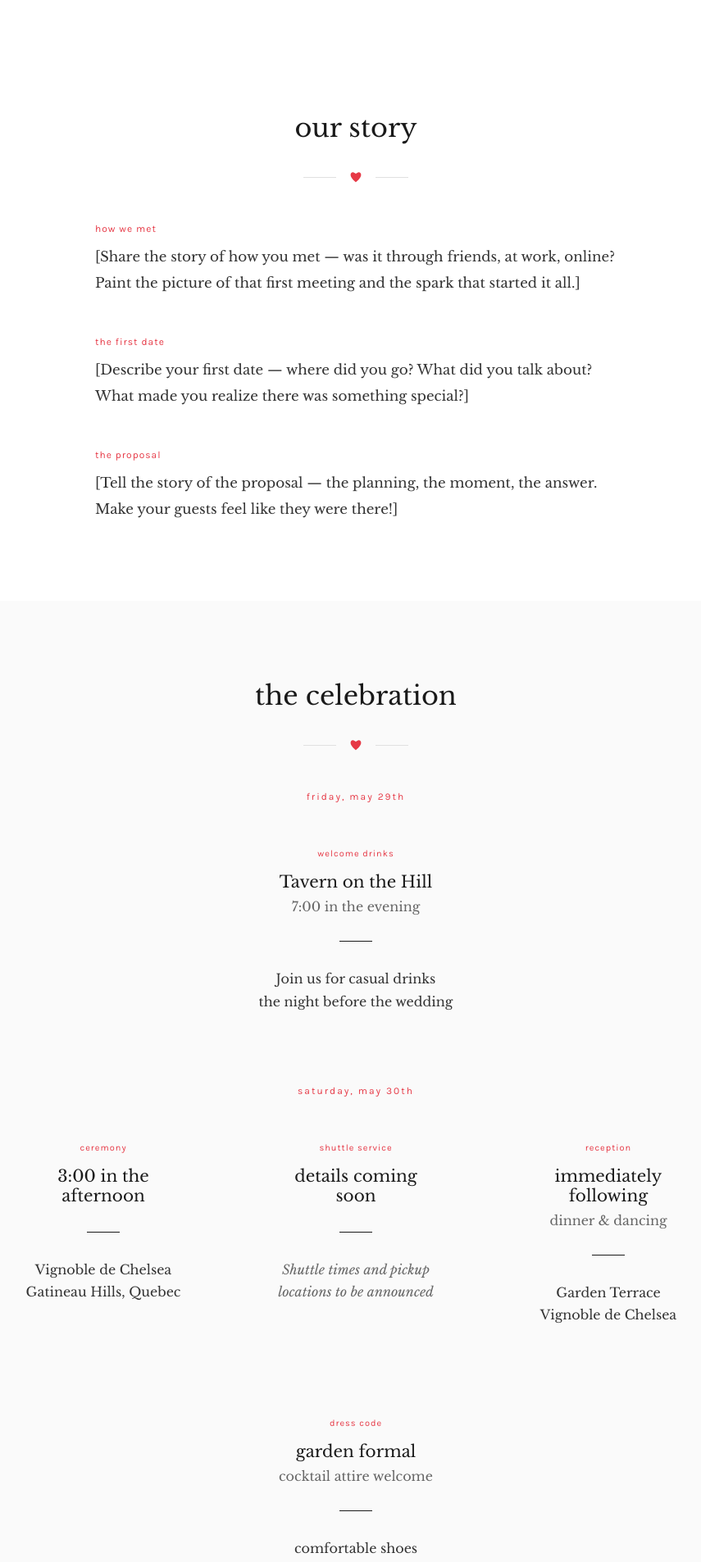
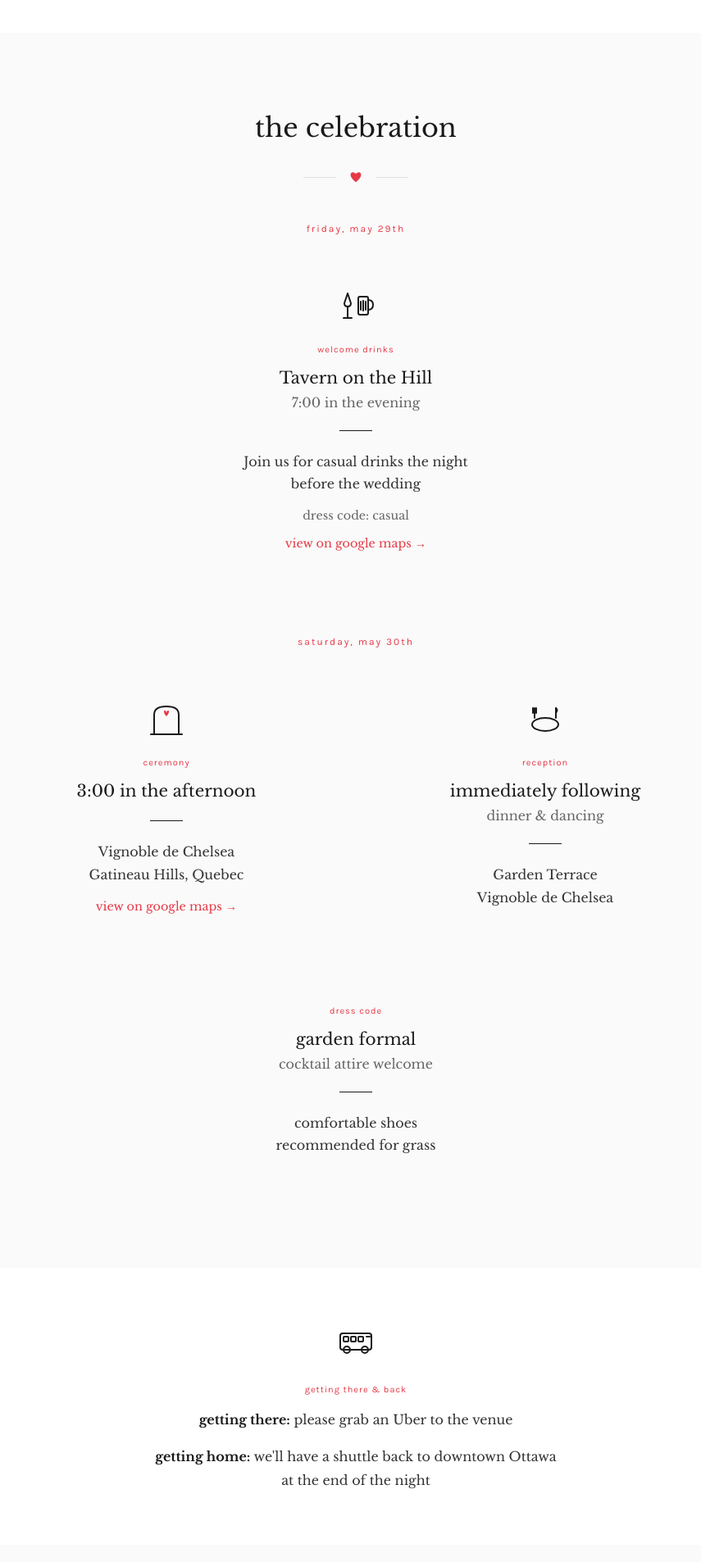
Before and after one commit to maggiejzhu-2026/weddingsite, a React (Vite) app: page / in a window 1280 px wide. Shown: the part 760-2666 px from the top of the page at 82% size, without its empty margins (206-1061 px from the left). Built offline with nearby package versions, Linux system fonts and the light colour scheme.

Commit message:
Update App.jsx

```diff
--- a/src/App.jsx
+++ b/src/App.jsx
@@ -64,6 +64,63 @@ export default function WeddingWebsite() {
     </svg>
   );
 
+  // Simple stick figure icons for events
+  const DrinksIcon = () => (
+    <svg width="50" height="50" viewBox="0 0 50 50" fill="none" stroke="#1a1a1a" strokeWidth="2" strokeLinecap="round" strokeLinejoin="round">
+      {/* Wine glass */}
+      <path d="M15 8 L15 8 L11 20 Q11 24 15 24 Q19 24 19 20 L15 8" />
+      <line x1="15" y1="24" x2="15" y2="38" />
+      <line x1="10" y1="38" x2="20" y2="38" />
+      {/* Beer mug */}
+      <rect x="28" y="12" width="12" height="22" rx="2" />
+      <path d="M40 16 Q46 16 46 22 Q46 28 40 28" />
+      <line x1="31" y1="18" x2="31" y2="28" />
+      <line x1="34" y1="17" x2="34" y2="29" />
+      <line x1="37" y1="18" x2="37" y2="28" />
+    </svg>
+  );
+
+  const CeremonyIcon = () => (
+    <svg width="50" height="50" viewBox="0 0 50 50" fill="none" stroke="#1a1a1a" strokeWidth="2" strokeLinecap="round">
+      {/* Simple arch/arbor */}
+      <path d="M10 42 L10 18 Q10 8 25 8 Q40 8 40 18 L40 42" fill="none" />
+      {/* Heart at top */}
+      <path d="M25 16 C25 13 22 12 22 14.5 C22 17 25 20 25 20 C25 20 28 17 28 14.5 C28 12 25 13 25 16Z" fill="#e63946" stroke="none"/>
+      {/* Ground line */}
+      <line x1="6" y1="42" x2="44" y2="42" />
+    </svg>
+  );
+
+  const DinnerIcon = () => (
+    <svg width="50" height="50" viewBox="0 0 50 50" fill="none" stroke="#1a1a1a" strokeWidth="2" strokeLinecap="round">
+      {/* Plate */}
+      <ellipse cx="25" cy="30" rx="16" ry="8" />
+      {/* Fork */}
+      <line x1="12" y1="10" x2="12" y2="22" />
+      <line x1="10" y1="10" x2="10" y2="16" />
+      <line x1="14" y1="10" x2="14" y2="16" />
+      {/* Knife */}
+      <line x1="38" y1="10" x2="38" y2="22" />
+      <path d="M38 10 Q41 12 38 16" />
+    </svg>
+  );
+
+  const ShuttleIcon = () => (
+    <svg width="50" height="50" viewBox="0 0 50 50" fill="none" stroke="#1a1a1a" strokeWidth="2" strokeLinecap="round" strokeLinejoin="round">
+      {/* Bus body */}
+      <rect x="6" y="16" width="38" height="20" rx="3" />
+      {/* Windows */}
+      <rect x="10" y="20" width="6" height="6" rx="1" />
+      <rect x="19" y="20" width="6" height="6" rx="1" />
+      <rect x="28" y="20" width="6" height="6" rx="1" />
+      {/* Wheels */}
+      <circle cx="14" cy="36" r="4" />
+      <circle cx="36" cy="36" r="4" />
+      {/* Front */}
+      <line x1="38" y1="20" x2="42" y2="20" />
+    </svg>
+  );
+
   return (
     <div style={{
       fontFamily: "'Libre Baskerville', Georgia, serif",
@@ -95,15 +152,6 @@ export default function WeddingWebsite() {
             opacity: 1;
             transform: translateY(0);
           }
-        }
-
-        @keyframes heartBeat {
-          0%, 100% { transform: scale(1); }
-          50% { transform: scale(1.1); }
-        }
-
-        @keyframes draw {
-          to { stroke-dashoffset: 0; }
         }
 
         .nav-link {
@@ -192,7 +240,7 @@ export default function WeddingWebsite() {
           width: 40px;
           height: 1px;
           background: #1a1a1a;
-          margin: 2rem auto;
+          margin: 1.5rem auto;
         }
 
         .heart-divider {
@@ -209,6 +257,40 @@ export default function WeddingWebsite() {
           width: 40px;
           height: 1px;
           background: #e0e0e0;
+        }
+
+        .venue-link {
+          color: #e63946;
+          text-decoration: none;
+          transition: opacity 0.3s ease;
+        }
+
+        .venue-link:hover {
+          opacity: 0.7;
+        }
+
+        .faq-item {
+          text-align: left;
+          padding: 1.5rem 0;
+          border-bottom: 1px solid #e0e0e0;
+        }
+
+        .faq-item:last-child {
+          border-bottom: none;
+        }
+
+        .faq-question {
+          font-family: 'Karla', sans-serif;
+          font-size: 14px;
+          font-weight: 500;
+          color: #1a1a1a;
+          margin-bottom: 0.5rem;
+        }
+
+        .faq-answer {
+          font-size: 1rem;
+          line-height: 1.7;
+          color: #666;
         }
       `}</style>
 
@@ -227,13 +309,13 @@ export default function WeddingWebsite() {
         borderBottom: '1px solid #f0f0f0',
         flexWrap: 'wrap'
       }}>
-        {['home', 'story', 'details', 'travel', 'rsvp'].map((section) => (
+        {['home', 'details', 'travel', 'faq', 'rsvp'].map((section) => (
           <span
             key={section}
             className={`nav-link ${activeSection === section ? 'active' : ''}`}
             onClick={() => scrollToSection(section)}
           >
-            {section === 'story' ? 'our story' : section === 'details' ? 'the day' : section}
+            {section === 'details' ? 'the day' : section}
           </span>
         ))}
       </nav>
@@ -248,18 +330,6 @@ export default function WeddingWebsite() {
         textAlign: 'center',
         padding: '6rem 2rem 4rem'
       }}>
-        <p style={{
-          fontFamily: "'Karla', sans-serif",
-          fontSize: '14px',
-          letterSpacing: '1px',
-          color: '#666',
-          marginBottom: '1.5rem',
-          textTransform: 'lowercase',
-          animation: 'fadeUp 1s ease-out'
-        }}>
-          save the date
-        </p>
-
         <h1 className="hero-names">
           jordan <span style={{ color: '#e63946' }}>&</span> maggie
         </h1>
@@ -289,70 +359,19 @@ export default function WeddingWebsite() {
         }}>
           ottawa, canada
         </p>
-      </section>
 
-      {/* Our Story Section */}
-      <section id="story" style={{
-        padding: '6rem 2rem',
-        maxWidth: '700px',
-        margin: '0 auto',
-        textAlign: 'center'
+        {/* Welcome message */}
+        <p style={{
+          maxWidth: '500px',
+          fontSize: '1.1rem',
+          fontStyle: 'italic',
+          lineHeight: 1.8,
+          color: '#555',
+          marginTop: '3rem',
+          animation: 'fadeUp 1s ease-out 0.8s both'
         }}>
-        <h2 className="section-title">our story</h2>
-
-        <div className="heart-divider">
-          <SmallHeart />
-        </div>
-
-        <div style={{ textAlign: 'left', marginTop: '3rem' }}>
-          <div style={{ marginBottom: '3rem' }}>
-            <p style={{
-              fontFamily: "'Karla', sans-serif",
-              fontSize: '12px',
-              letterSpacing: '1px',
-              textTransform: 'lowercase',
-              color: '#e63946',
-              marginBottom: '0.75rem'
-            }}>
-              how we met
+          We can't wait to celebrate with the people who mean the most to us. Thank you for being part of our story — and for making the trip to share this day with us. It truly wouldn't be the same without you.
         </p>
-            <p style={{ fontSize: '1.05rem', lineHeight: 1.9, color: '#333' }}>
-              [Share the story of how you met — was it through friends, at work, online? Paint the picture of that first meeting and the spark that started it all.]
-            </p>
-          </div>
-
-          <div style={{ marginBottom: '3rem' }}>
-            <p style={{
-              fontFamily: "'Karla', sans-serif",
-              fontSize: '12px',
-              letterSpacing: '1px',
-              textTransform: 'lowercase',
-              color: '#e63946',
-              marginBottom: '0.75rem'
-            }}>
-              the first date
-            </p>
-            <p style={{ fontSize: '1.05rem', lineHeight: 1.9, color: '#333' }}>
-              [Describe your first date — where did you go? What did you talk about? What made you realize there was something special?]
-            </p>
-          </div>
-
-          <div>
-            <p style={{
-              fontFamily: "'Karla', sans-serif",
-              fontSize: '12px',
-              letterSpacing: '1px',
-              textTransform: 'lowercase',
-              color: '#e63946',
-              marginBottom: '0.75rem'
-            }}>
-              the proposal
-            </p>
-            <p style={{ fontSize: '1.05rem', lineHeight: 1.9, color: '#333' }}>
-              [Tell the story of the proposal — the planning, the moment, the answer. Make your guests feel like they were there!]
-            </p>
-          </div>
-        </div>
       </section>
 
       {/* Event Details Section */}
@@ -368,18 +387,21 @@ export default function WeddingWebsite() {
           </div>
 
           {/* Welcome Event - May 29th */}
-          <div style={{ marginTop: '3rem', marginBottom: '3rem' }}>
+          <div style={{ marginTop: '3rem', marginBottom: '4rem' }}>
             <p style={{
               fontFamily: "'Karla', sans-serif",
               fontSize: '12px',
               letterSpacing: '2px',
               textTransform: 'lowercase',
               color: '#e63946',
-              marginBottom: '1rem'
+              marginBottom: '1.5rem'
             }}>
               friday, may 29th
             </p>
             <div className="card" style={{ maxWidth: '400px', margin: '0 auto' }}>
+              <div style={{ marginBottom: '1rem' }}>
+                <DrinksIcon />
+              </div>
               <p style={{
                 fontFamily: "'Karla', sans-serif",
                 fontSize: '11px',
@@ -390,13 +412,34 @@ export default function WeddingWebsite() {
               }}>
                 welcome drinks
               </p>
-              <p style={{ fontSize: '1.25rem', marginBottom: '0.5rem' }}>Tavern on the Hill</p>
+              <p style={{ fontSize: '1.25rem', marginBottom: '0.5rem' }}>
+                <a
+                  href="https://maps.app.goo.gl/tavern-on-the-hill"
+                  target="_blank"
+                  rel="noopener noreferrer"
+                  className="venue-link"
+                  style={{ color: '#1a1a1a', textDecoration: 'none' }}
+                >
+                  Tavern on the Hill
+                </a>
+              </p>
               <p style={{ fontSize: '1rem', color: '#666' }}>7:00 in the evening</p>
               <div className="divider" />
               <p style={{ fontSize: '1rem', lineHeight: 1.7, color: '#333' }}>
-                Join us for casual drinks<br />
-                the night before the wedding
+                Join us for casual drinks the night before the wedding
               </p>
+              <p style={{ fontSize: '0.9rem', color: '#666', marginTop: '1rem' }}>
+                dress code: casual
+              </p>
+              <a
+                href="https://maps.app.goo.gl/Uh8ybzZuXoFHWqbE7"
+                target="_blank"
+                rel="noopener noreferrer"
+                className="venue-link"
+                style={{ fontSize: '0.9rem', display: 'inline-block', marginTop: '1rem' }}
+              >
+                view on google maps →
+              </a>
             </div>
           </div>
 
@@ -407,7 +450,7 @@ export default function WeddingWebsite() {
             letterSpacing: '2px',
             textTransform: 'lowercase',
             color: '#e63946',
-            marginBottom: '1rem'
+            marginBottom: '1.5rem'
           }}>
             saturday, may 30th
           </p>
@@ -418,6 +461,9 @@ export default function WeddingWebsite() {
             gap: '1.5rem'
           }}>
             <div className="card">
+              <div style={{ marginBottom: '1rem' }}>
+                <CeremonyIcon />
+              </div>
               <p style={{
                 fontFamily: "'Karla', sans-serif",
                 fontSize: '11px',
@@ -434,28 +480,21 @@ export default function WeddingWebsite() {
                 Vignoble de Chelsea<br />
                 Gatineau Hills, Quebec
               </p>
+              <a
+                href="https://maps.app.goo.gl/m8W7idmSjBKdaefB7"
+                target="_blank"
+                rel="noopener noreferrer"
+                className="venue-link"
+                style={{ fontSize: '0.9rem', display: 'inline-block', marginTop: '1rem' }}
+              >
+                view on google maps →
+              </a>
             </div>
 
             <div className="card">
-              <p style={{
-                fontFamily: "'Karla', sans-serif",
-                fontSize: '11px',
-                letterSpacing: '1px',
-                textTransform: 'lowercase',
-                color: '#e63946',
-                marginBottom: '1rem'
-              }}>
-                shuttle service
-              </p>
-              <p style={{ fontSize: '1.25rem', marginBottom: '0.5rem' }}>details coming soon</p>
-              <div className="divider" />
-              <p style={{ fontSize: '1rem', lineHeight: 1.7, color: '#666', fontStyle: 'italic' }}>
-                Shuttle times and pickup<br />
-                locations to be announced
-              </p>
+              <div style={{ marginBottom: '1rem' }}>
+                <DinnerIcon />
               </div>
-
-            <div className="card">
               <p style={{
                 fontFamily: "'Karla', sans-serif",
                 fontSize: '11px',
@@ -501,13 +540,40 @@ export default function WeddingWebsite() {
         </div>
       </section>
 
+      {/* Shuttle Section */}
+      <section style={{
+        padding: '4rem 2rem',
+        background: '#ffffff'
+      }}>
+        <div style={{ maxWidth: '500px', margin: '0 auto', textAlign: 'center' }}>
+          <div style={{ marginBottom: '1.5rem' }}>
+            <ShuttleIcon />
+          </div>
+          <p style={{
+            fontFamily: "'Karla', sans-serif",
+            fontSize: '11px',
+            letterSpacing: '1px',
+            textTransform: 'lowercase',
+            color: '#e63946',
+            marginBottom: '1rem'
+          }}>
+            getting there & back
+          </p>
+          <p style={{ fontSize: '1rem', lineHeight: 1.8, color: '#333', marginBottom: '1rem' }}>
+            <strong style={{ color: '#1a1a1a' }}>getting there:</strong> please grab an Uber to the venue
+          </p>
+          <p style={{ fontSize: '1rem', lineHeight: 1.8, color: '#333' }}>
+            <strong style={{ color: '#1a1a1a' }}>getting home:</strong> we'll have a shuttle back to downtown Ottawa at the end of the night
+          </p>
+        </div>
+      </section>
+
       {/* Travel Section */}
       <section id="travel" style={{
         padding: '6rem 2rem',
-        maxWidth: '800px',
-        margin: '0 auto',
-        textAlign: 'center'
+        background: '#fafafa'
       }}>
+        <div style={{ maxWidth: '800px', margin: '0 auto', textAlign: 'center' }}>
           <h2 className="section-title">travel & stay</h2>
 
           <div className="heart-divider">
@@ -551,7 +617,7 @@ export default function WeddingWebsite() {
                 color: '#e63946',
                 marginBottom: '1rem'
               }}>
-              getting there
+                getting to ottawa
               </p>
               <p style={{ fontSize: '1rem', lineHeight: 1.8, color: '#333' }}>
                 <strong style={{ color: '#1a1a1a' }}>by air</strong><br />
@@ -559,8 +625,54 @@ export default function WeddingWebsite() {
               </p>
               <p style={{ fontSize: '1rem', lineHeight: 1.8, color: '#333', marginTop: '1rem' }}>
                 <strong style={{ color: '#1a1a1a' }}>by car</strong><br />
-              30 min north of downtown Ottawa
+                The venue is 30 min north of downtown Ottawa
               </p>
+              <p style={{ fontSize: '1rem', lineHeight: 1.8, color: '#333', marginTop: '1rem' }}>
+                <strong style={{ color: '#1a1a1a' }}>parking</strong><br />
+                Yes, there's parking at Vignoble de Chelsea
+              </p>
+            </div>
+          </div>
+        </div>
+      </section>
+
+      {/* FAQ Section */}
+      <section id="faq" style={{
+        padding: '6rem 2rem',
+        background: '#ffffff'
+      }}>
+        <div style={{ maxWidth: '600px', margin: '0 auto', textAlign: 'center' }}>
+          <h2 className="section-title">questions</h2>
+
+          <div className="heart-divider">
+            <SmallHeart />
+          </div>
+
+          <div style={{ marginTop: '2rem' }}>
+            <div className="faq-item">
+              <p className="faq-question">Are kids invited?</p>
+              <p className="faq-answer">Please reach out to us — we're happy to chat about it!</p>
+            </div>
+
+            <div className="faq-item">
+              <p className="faq-question">Can I bring a plus one?</p>
+              <p className="faq-answer">If you're not sure, feel free to ask us!</p>
+            </div>
+
+            <div className="faq-item">
+              <p className="faq-question">Is there parking at the venue?</p>
+              <p className="faq-answer">Yes, there's parking available at Vignoble de Chelsea on Saturday.</p>
+            </div>
+
+            <div className="faq-item">
+              <p className="faq-question">When should I RSVP by?</p>
+              <p className="faq-answer">Initial RSVPs by February 10th, final RSVPs by April 1st. We know life happens — just send us a message if anything changes!</p>
+            </div>
+
+            <div className="faq-item">
+              <p className="faq-question">Where are you registered?</p>
+              <p className="faq-answer">Your presence is the best gift! Traveling to celebrate with us is more than enough.</p>
+            </div>
           </div>
         </div>
       </section>
@@ -581,10 +693,9 @@ export default function WeddingWebsite() {
             fontFamily: "'Karla', sans-serif",
             fontSize: '14px',
             color: '#666',
-            marginBottom: '2.5rem',
-            textTransform: 'lowercase'
+            marginBottom: '2.5rem'
           }}>
-            kindly respond by april 15th, 2026
+            initial rsvps by february 10th · final rsvps by april 1st
           </p>
 
           {!submitted ? (
@@ -653,12 +764,13 @@ export default function WeddingWebsite() {
                   style={{ cursor: 'pointer' }}
                 >
                   <option value="">please select...</option>
-                  <option value="yes">joyfully accepts</option>
-                  <option value="no">regretfully declines</option>
+                  <option value="yes">definitely celebrating with you!</option>
+                  <option value="maybe">still working out the details</option>
+                  <option value="no">unable to make it</option>
                 </select>
               </div>
 
-              {rsvpData.attending === 'yes' && (
+              {(rsvpData.attending === 'yes' || rsvpData.attending === 'maybe') && (
                 <>
                   <div style={{ marginBottom: '1.25rem' }}>
                     <label style={{
@@ -779,14 +891,6 @@ export default function WeddingWebsite() {
         }}>
           may 30, 2026 · ottawa, canada
         </p>
-        <p style={{
-          fontFamily: "'Karla', sans-serif",
-          marginTop: '1.5rem',
-          fontSize: '14px',
-          color: '#e63946'
-        }}>
-          #jordanandmaggie
-        </p>
       </footer>
     </div>
   );
```
Lines whose indentation alone changed are shown as unchanged.
